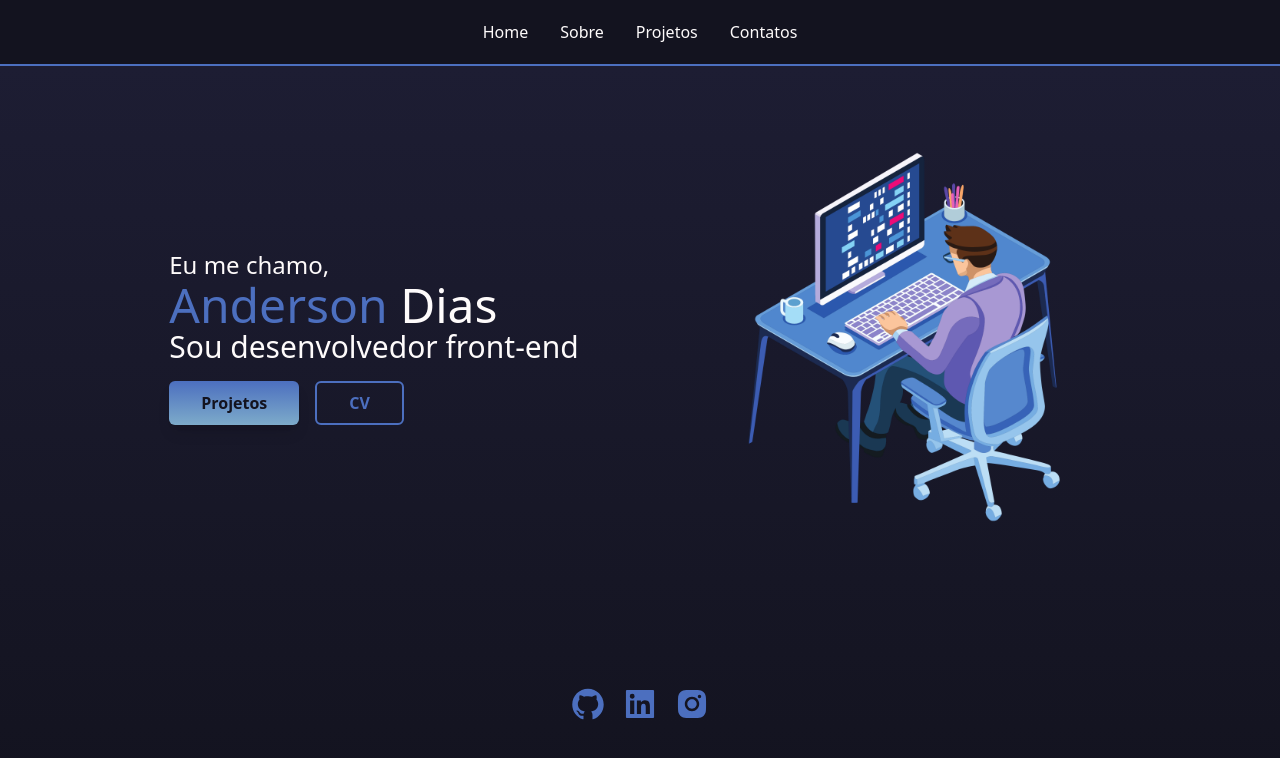
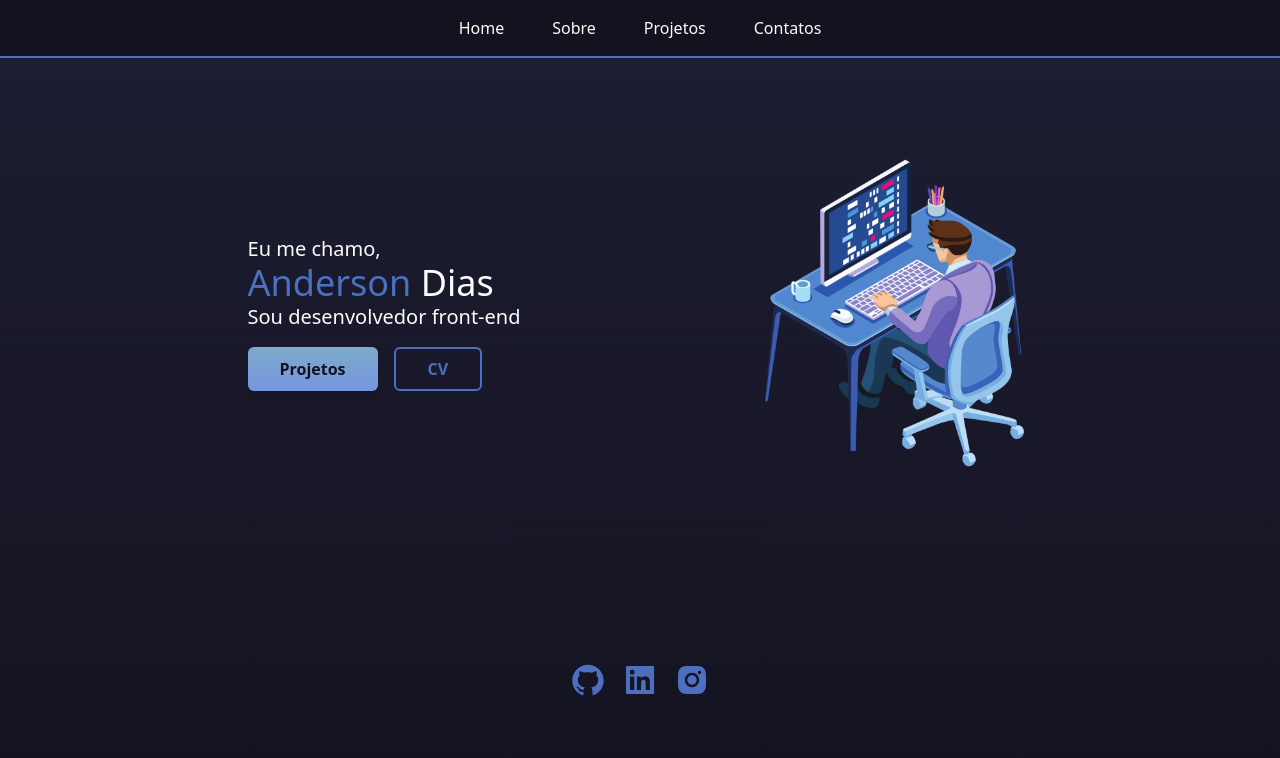
Before and after one commit to andersonDias89/my-site-next, a Next.js app: page / in a window 1280 px wide. Shown: the top 758 px of the page. Built offline with nearby package versions, Linux system fonts and the light colour scheme.

Commit message:
ajustes nas cores

```diff
--- a/src/components/AboutMe/CardSkill.tsx
+++ b/src/components/AboutMe/CardSkill.tsx
@@ -9,7 +9,7 @@ icon: ReactNode
 export function CardSkill({title, icon}: CardSkillProps) {
     return (
         <div className="p-2 card w-24 hover:-translate-y-2 transition-transform relative h-32 flex flex-col justify-center items-center rounded-xl shadow-lg">
-            <div className="text-6xl text-secondary">
+            <div className="text-6xl text-blueLight">
                 {icon}
             </div>
             <p className="text-sm absolute bottom-3 ">{title}</p>
--- a/src/components/AboutMe/index.tsx
+++ b/src/components/AboutMe/index.tsx
@@ -11,8 +11,8 @@ export function AboutMe() {
             <div className="container flex justify-center items-center space-x-10">
                 <div className="space-y-2 shape animation-transition-left bg-gray-700 py-4 px-6 w-1/2 rounded-lg">
                     <img className="rounded-full w-28" src={'https://github.com/andersondias89.png'} alt="" />
-                    <h2 className="text-2xl">Quem eu sou?</h2>
-                    <div className="text-sm space-y-2">
+                    <h2 className="text-2xl text-blueLight">Quem eu sou?</h2>
+                    <div className="text-xs space-y-2">
                         <p>
                             Trabalhei durante alguns anos na área de design,
                             e autônomo como fotógrafo de eventos. Atualmente
--- a/src/components/Header/index.tsx
+++ b/src/components/Header/index.tsx
@@ -2,10 +2,10 @@ import Link from "next/link";
 
 export function Header() {
     return (
-        <header className="w-full h-16 flex items-center">
+        <header className="w-full h-14 flex items-center">
             <div className="container">
                 <nav className="flex items-center justify-center">
-                    <ul className="flex space-x-8">
+                    <ul className="flex space-x-12 font-light">
                         <li className="cursor-pointer">
                             <Link href={'/'}>Home</Link>
                         </li>
--- a/src/components/InitialPage/index.tsx
+++ b/src/components/InitialPage/index.tsx
@@ -4,12 +4,12 @@ import { AiFillGithub, AiFillLinkedin, AiFillInstagram } from 'react-icons/ai'
 export function InitialPage() {
     return (
         <div className="w-full h-[calc(100vh-64px)] flex items-center justify-center flex-wrap degrade">
-            <div className="container flex justify-center items-center space-x-10">
+            <div className="container flex justify-center items-center ">
                 <div className="animation-transition-left w-1/2 flex items-center justify-center">
                     <div>
-                        <span className="font-light text-2xl">Eu me chamo,</span>
-                        <h1 className="text-5xl"><span className="text-secondary">Anderson</span> Dias</h1>
-                        <span className="font-light text-3xl">Sou desenvolvedor front-end</span>
+                        <span className="font-light text-xl">Eu me chamo,</span>
+                        <h1 className="text-4xl"><span className="text-secondary">Anderson</span> Dias</h1>
+                        <span className="font-light text-xl">Sou desenvolvedor front-end</span>
 
                         <div className="flex space-x-4">
                             <button className="degradeButton text-dark font-extrabold shadow-lg transition-colors mt-4 py-2 px-8 rounded-md">Projetos</button>
@@ -19,7 +19,7 @@ export function InitialPage() {
                 </div>
 
                 <div className="animation-transition-right w-1/2 flex items-center justify-center">
-                    <img className="w-96" src={'assets/developer-home.png'} alt="" />
+                    <img className="w-80" src={'assets/developer-home.png'} alt="" />
                 </div>
             </div>
 
--- a/src/styles/globals.css
+++ b/src/styles/globals.css
@@ -5,6 +5,21 @@
 body {
 @apply bg-dark text-white
 }
+
+::-webkit-scrollbar {
+    width: 5px;
+    height: 4px;
+  }
+
+
+  ::-webkit-scrollbar-track {
+    background: #4C6FBF;
+  }
+
+
+  ::-webkit-scrollbar-thumb {
+    background: #4C6FBF;
+  }
 
 .container {
     @apply w-4/5 m-auto
@@ -23,11 +38,11 @@ body {
 }
 
 .degradeButton {
-    background: linear-gradient(to bottom, #4C6FBF, #7dabca);
+    background: linear-gradient(to top, #7696e0, #7dabca);
 }
 
 .degradeButton:hover {
-    background: linear-gradient(to bottom, #4767b3, #6d97b3);
+    background: linear-gradient(to top, #8ba9ee, #94c5e6);
 }
 
 
--- a/tailwind.config.js
+++ b/tailwind.config.js
@@ -10,7 +10,8 @@ module.exports = {
         dark: "#13131F",
         white: "#FEFBFB",
         secondary: "#4C6FBF",
-        blueLight: "#BCDEF5"
+        blueLight: "#BCDEF5",
+        purple: "#5e58b1"
       }
     },
   },
```
Also changed, not shown: 2 other files (tests, documents, lock files or other folders).
